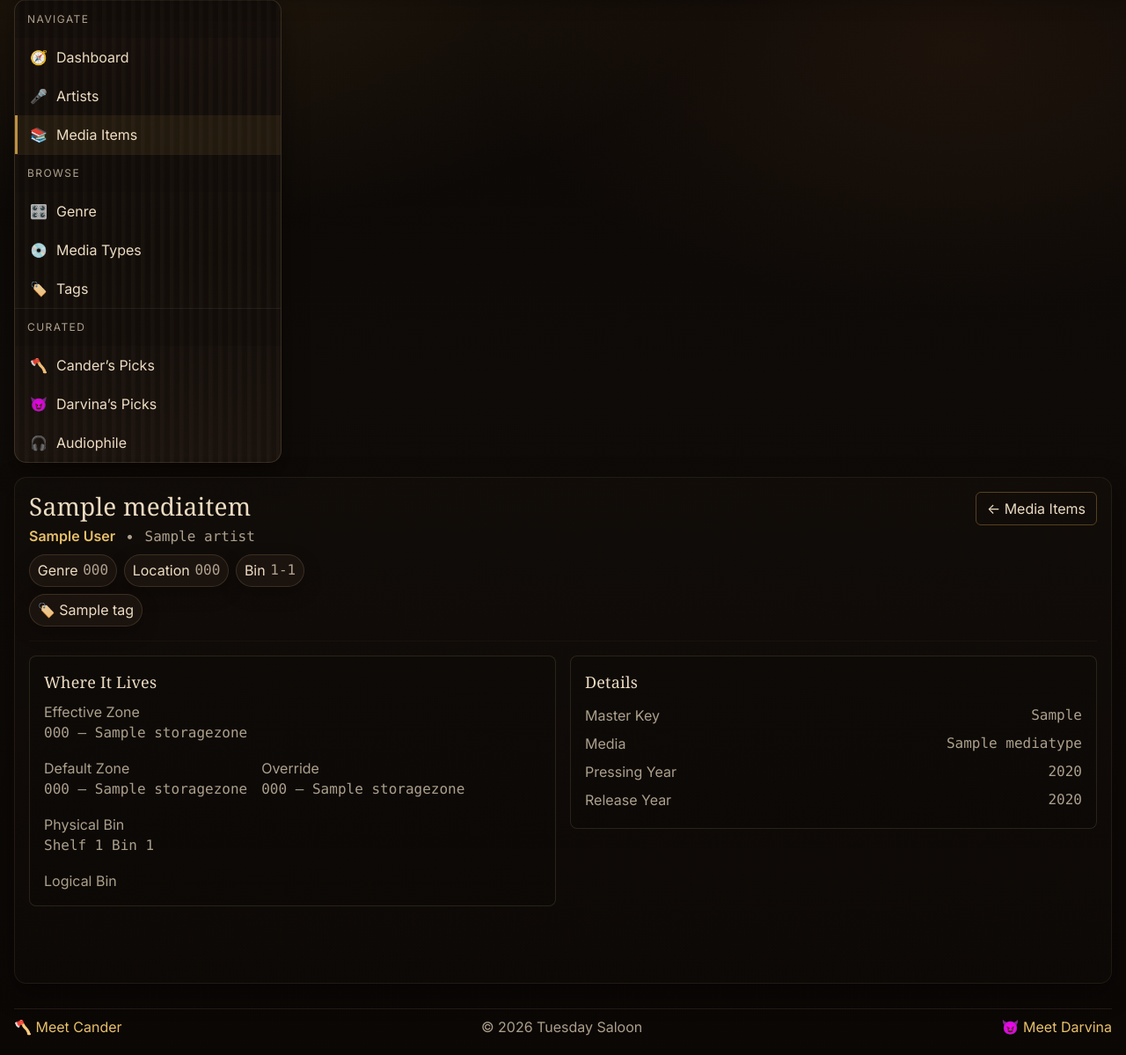
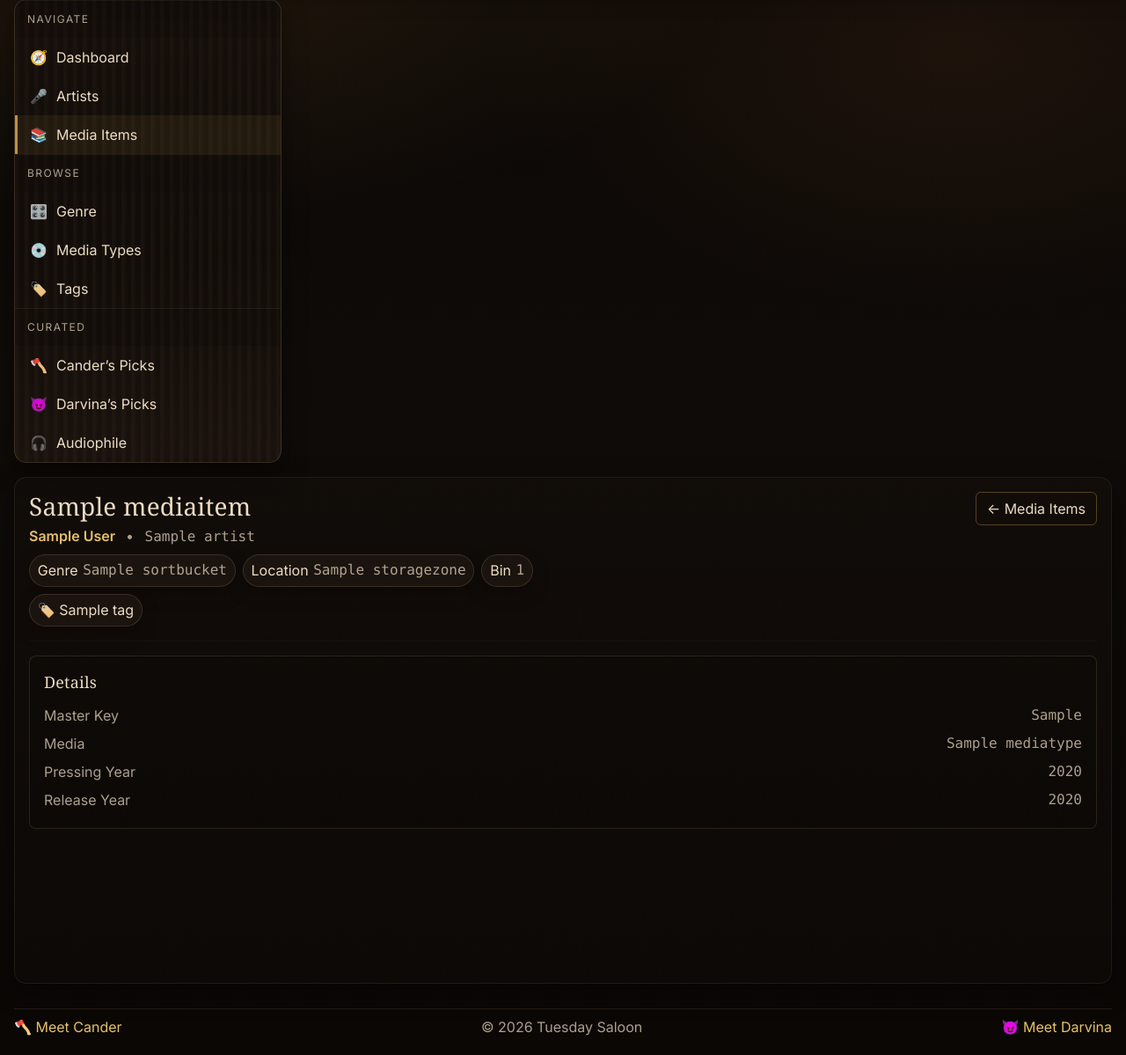
Before and after one commit to ggrg7c5wzp-ux/media-management-system, a Django app: page /items/1/ in a window 1280 px wide. Shown: the part 74-1273 px from the top of the page at 88% size. Run offline with Django 5.2, Linux system fonts and the light colour scheme; tables that the repository leaves empty hold one stand-in row (values such as "Sample post"); parts of the project's set-up code (start-up, migrations or seed data) failed here and were passed over; some web fonts are replaced.

Commit message:
UI fixes and updates

```diff
--- a/src/catalog/models.py
+++ b/src/catalog/models.py
@@ -487,6 +487,27 @@ class MediaItem(models.Model):
         mapping = getattr(self.logical_bin, "mapping", None)
         return mapping.physical_bin if mapping and mapping.is_active else None
 
+    @property
+    def physical_bin_number(self) -> int | None:
+        """A friendly 1..N label bin number within the effective zone."""
+        pb = self.physical_bin
+        return int(pb.linear_bin_number) if pb else None
+
+    @property
+    def display_zone_name(self) -> str:
+        """Human-friendly zone label for the public UI."""
+        z = self.effective_zone
+        return getattr(z, "name", None) or getattr(z, "code", "")
+
+    @property
+    def display_bin_number(self) -> int | None:
+        """Prefer the physical label bin number; fall back to logical bin number."""
+        if self.physical_bin_number is not None:
+            return self.physical_bin_number
+        if self.logical_bin_id:
+            return int(self.logical_bin.number)
+        return None
+
     def __str__(self) -> str:
         return self.title
 
--- a/src/catalog/templates/catalog/genre_list.html
+++ b/src/catalog/templates/catalog/genre_list.html
@@ -16,7 +16,7 @@
             <div class="fw-semibold">{{ b.name }}</div>
             <div class="mono">{{ b.item_count }}</div>
           </div>
-          <div class="ts-muted small mt-1">{{ b.code }}</div>
+          {# code intentionally hidden in public UX #}
         </div>
       </a>
     </div>
--- a/src/catalog/templates/catalog/item_detail.html
+++ b/src/catalog/templates/catalog/item_detail.html
@@ -17,15 +17,15 @@
 
     <div class="d-flex flex-wrap gap-2 mt-2">
       {% if item.bucket %}
-        <span class="ts-badge">Genre <span class="mono">{{ item.bucket.code }}</span></span>
+        <span class="ts-badge">Genre <span class="mono">{{ item.bucket.name }}</span></span>
       {% endif %}
       {% if item.effective_zone %}
-        <span class="ts-badge">Location <span class="mono">{{ item.effective_zone.code }}</span></span>
+        <span class="ts-badge">Location <span class="mono">{{ item.display_zone_name }}</span></span>
       {% endif %}
       {% if item.physical_bin %}
-        <span class="ts-badge">Bin <span class="mono">{{ item.physical_bin.shelf_number }}-{{ item.physical_bin.bin_number }}</span></span>
+        <span class="ts-badge">Bin <span class="mono">{{ item.display_bin_number }}</span></span>
       {% elif item.logical_bin %}
-        <span class="ts-badge">Bin <span class="mono">{{ item.logical_bin.code }}</span></span>
+        <span class="ts-badge">Bin <span class="mono">{{ item.display_bin_number }}</span></span>
       {% endif %}
     </div>
 
@@ -66,62 +66,7 @@
 
 
 <div class="row g-3">
-  <div class="col-12 col-lg-6">
-    <div class="p-3 rounded-3" style="border:1px solid rgba(255,216,158,.12); background:rgba(0,0,0,.08);">
-      <div class="ts-brand" style="font-size:18px;">Where It Lives</div>
-
-      <div class="mt-2">
-        <div class="ts-muted">Effective Zone</div>
-        <div class="mono" style="font-size:16px;">
-          {% if effective_zone %}
-            {{ effective_zone.code }} — {{ effective_zone.name }}
-          {% else %}
-            —
-          {% endif %}
-        </div>
-
-        <div class="mt-3 d-flex flex-wrap gap-3">
-          <div>
-            <div class="ts-muted">Default Zone</div>
-            <div class="mono">
-              {% if default_zone %}
-                {{ default_zone.code }} — {{ default_zone.name }}
-              {% else %}
-                —
-              {% endif %}
-            </div>
-          </div>
-
-          <div>
-            <div class="ts-muted">Override</div>
-            <div class="mono">
-              {% if override_zone %}
-                {{ override_zone.code }} — {{ override_zone.name }}
-              {% else %}
-                —
-              {% endif %}
-            </div>
-          </div>
-        </div>
-
-        {% if item.physical_bin %}
-          <div class="mt-3">
-            <div class="ts-muted">Physical Bin</div>
-            <div class="mono">Shelf {{ item.physical_bin.shelf_number }} Bin {{ item.physical_bin.bin_number }}</div>
-          </div>
-        {% endif %}
-
-        {% if item.logical_bin %}
-          <div class="mt-3">
-            <div class="ts-muted">Logical Bin</div>
-            <div class="mono">{{ item.logical_bin.code }}</div>
-          </div>
-        {% endif %}
-      </div>
-    </div>
-  </div>
-
-  <div class="col-12 col-lg-6">
+  <div class="col-12">
     <div class="p-3 rounded-3" style="border:1px solid rgba(255,216,158,.12); background:rgba(0,0,0,.08);">
       <div class="ts-brand" style="font-size:18px;">Details</div>
 
--- a/src/catalog/views.py
+++ b/src/catalog/views.py
@@ -215,22 +215,6 @@ class ArtistDetailView(DetailView):
         ctx["items"] = items_qs
         ctx["item_count"] = items_qs.count()
 
-        ctx["by_media_type"] = (
-            items_qs.values("media_type__name")
-            .annotate(c=Count("id"))
-            .order_by("-c", "media_type__name")
-        )
-
-        zone_counter = Counter()
-        for it in items_qs:
-            z = it.effective_zone
-            zone_counter[(z.code, z.name)] += 1
-
-        ctx["by_zone"] = [
-            {"code": code, "name": name, "c": count}
-            for (code, name), count in zone_counter.most_common()
-        ]
-
         years = [y for y in items_qs.values_list("pressing_year", flat=True) if y]
         ctx["year_min"] = min(years) if years else None
         ctx["year_max"] = max(years) if years else None
@@ -328,7 +312,8 @@ class CuratedView(TemplateView):
         "audiophile": {
             "title": "Audiophile Curated",
             "artist_slugs": [],
-            "media_slugs": ["premium", "box", "box-set", "special"],
+            # handled specially (3 lists)
+            "media_slugs": ["premium", "special", "box-set"],
         },
     }
 
@@ -346,6 +331,36 @@ class CuratedView(TemplateView):
         spec = self.CANDIDATES.get(key) or self.CANDIDATES["cander"]
 
         ctx["title"] = spec["title"]
+
+        # Special case: audiophile is three separate lists (Premium / Special / Box Set)
+        if key == "audiophile":
+            wanted = [
+                ("Premium", ["premium", "premium-pressings", "audiophile"]),
+                ("Special", ["special"]),
+                ("Box Set", ["box-set", "box", "boxsets", "box-sets"]),
+            ]
+
+            def first_media_tag(slugs: list[str]) -> Tag | None:
+                return self._first_tag(Tag.Scope.MEDIA_ITEM, slugs)
+
+            audiophile_lists = []
+            for label, slugs in wanted:
+                t = first_media_tag(slugs)
+                qs = (
+                    MediaItem.objects.select_related("artist", "media_type")
+                    .order_by("artist__sort_name", "title", "pk")
+                )
+                if t:
+                    qs = qs.filter(tags=t).distinct()
+                else:
+                    qs = MediaItem.objects.none()
+
+                audiophile_lists.append({"label": label, "tag": t, "items": qs})
+
+            ctx["audiophile_lists"] = audiophile_lists
+            ctx["artists"] = Artist.objects.none()
+            ctx["items"] = MediaItem.objects.none()
+            return ctx
 
         artist_tag = self._first_tag(Tag.Scope.ARTIST, spec["artist_slugs"])
         media_tag = self._first_tag(Tag.Scope.MEDIA_ITEM, spec["media_slugs"])
```
Also changed, not shown: src/catalog/templates/catalog/artist_detail.html (+11 -49 lines), src/catalog/templates/catalog/catalog_list.html (+15 -13 lines), src/catalog/templates/catalog/curated.html (+44 -1 lines).
